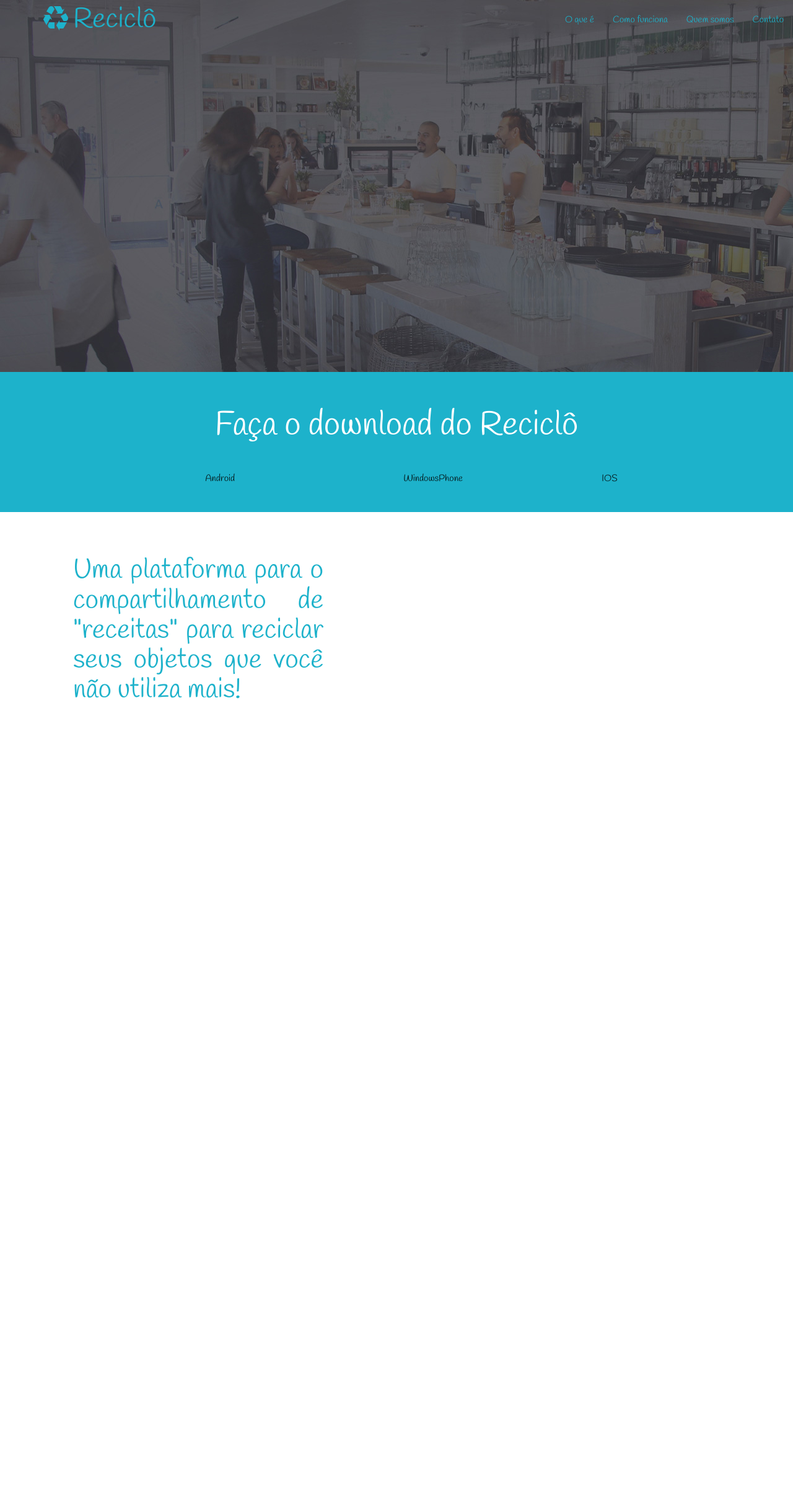
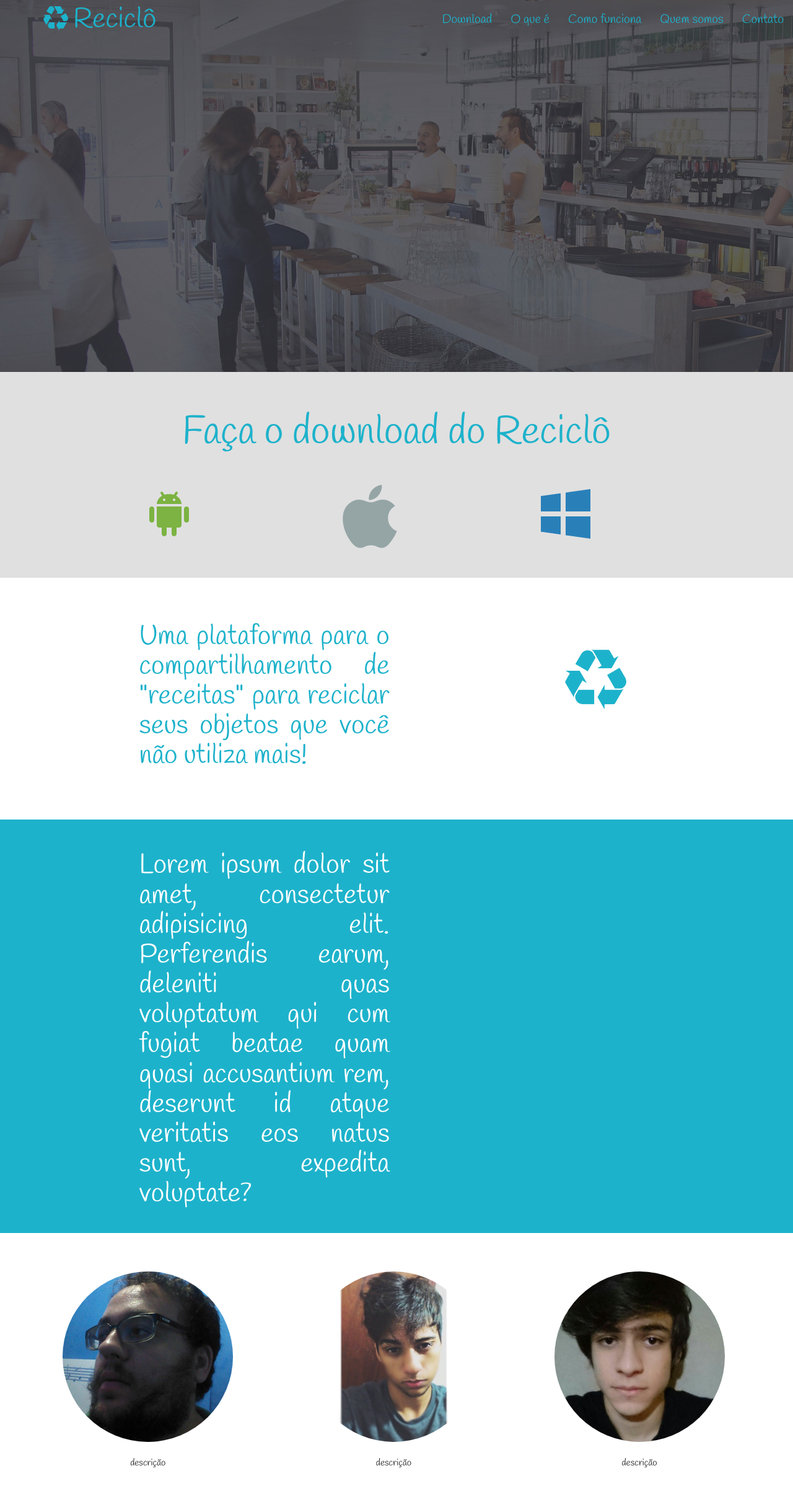
Before and after one commit to reciclo-app/reciclo-app.github.io, a plain HTML site: page index.html in a window 1280 px wide. Shown: the whole page at 62% size. Before the commit the page ends 1196 px from the top, so only its background shows below. Drawn offline with nearby package versions, Linux system fonts and the light colour scheme.

Commit message:
Layout skecth finalized

```diff
--- a/css/styles.css
+++ b/css/styles.css
@@ -28,7 +28,15 @@ h1, h3  {
 }
 
 .nav-wrapper ul li a {
+    font-size: 20px;
     color: #1DB2CB !important;
+}
+
+/****************************
+            ROWS
+*****************************/
+.reciclo-row {
+    padding: 22px 0 20px 0;
 }
 
 /****************************
--- a/index.html
+++ b/index.html
@@ -23,7 +23,8 @@
                     <div class="col l2">
                         <span id="nav-title">Reciclô</span>
                     </div>
-                    <ul id="nav-mobile" class="right hide-on-med-and-down">
+                    <ul id="nav-mobile" class="right hide-on-down">
+                        <li><a href="#">Download</a></li>
                         <li><a href="#">O que é</a></li>
                         <li><a href="#">Como funciona</a></li>
                         <li><a href="#">Quem somos</a></li>
@@ -35,25 +36,52 @@
     </div>
 
     <!-- Download reciclô -->
-    <div class="row reciclo-blue">
-        <div class="row"><br/>
-            <h2 align="center" style="color: #FFFFFF">Faça o download do Reciclô</h2><br/>
-            <div class="col l3 offset-l3">Android</div>
-            <div class="col l3">WindowsPhone</div>
-            <div class="col l3">IOS</div><br/><br/>
+    <div class="row reciclo-grey">
+        <div class="row reciclo-row">
+            <h1 align="center">Faça o download do Reciclô</h1><br/>
+            <div class="col l3 offset-l2"><img src="./images/android.png"></div>
+            <div class="col l3"><img src="./images/apple.png"></div>
+            <div class="col l3"><img src="./images/wp.png"></div>
         </div>
     </div>
 
     <!-- What's the project -->
     <div class="row">
-        <br/>
-        <div class="row">
-            <div class="offset-l1 col l4">
+        <div class="row reciclo-row">
+            <div class="offset-l2 col l4">
                 <h3 align="justify">Uma plataforma para o compartilhamento de "receitas" para reciclar seus objetos que você não utiliza mais!</h3>
             </div>
-            <div class="col l2">
+            <div class="col l6" align="center" style="margin-top: 70px">
+                <img src="./images/default.png">
+            </div>
+        </div>
+    </div>
 
+    <!-- How it works -->
+    <div class="row">
+        <div class="row reciclo-row reciclo-blue">
+            <div class="offset-l2 col l4">
+                <h3 align="justify" style="color: #FFFFFF">Lorem ipsum dolor sit amet, consectetur adipisicing elit. Perferendis earum, deleniti quas voluptatum qui cum fugiat beatae quam quasi accusantium rem, deserunt id atque veritatis eos natus sunt, expedita voluptate?</h3>
             </div>
+            <div class="col l6" align="center" style="margin-top: 70px">
+                <img src="./images/default.png">
+            </div>
+        </div>
+    </div>
+
+    <!-- Who we are -->
+    <div class="row reciclo-row" align="center" style="padding-left: 90px">
+        <div class="col l3">
+            <img class="responsive-img circle" src="./images/andre.jpg" alt="André Felipe Ricarti">
+            <p>descrição</p>
+        </div>
+        <div class="col l3 offset-l1">
+            <img class="responsive-img circle" src="./images/vinicius.jpg" alt="Vinicius Luiz de Camargo Pereira">
+            <p>descrição</p>
+        </div>
+        <div class="col l3 offset-l1">
+            <img class="responsive-img circle" src="./images/wilder.jpg" alt="Wilder Ramos Pereira">
+            <p>descrição</p>
         </div>
     </div>
 
```
Also changed, not shown: images/andre.jpg (added), images/android.png (added), images/apple.png (added), images/default.png (added), images/vinicius.jpg (added), images/wilder.jpg (added), images/wp.png (added).
